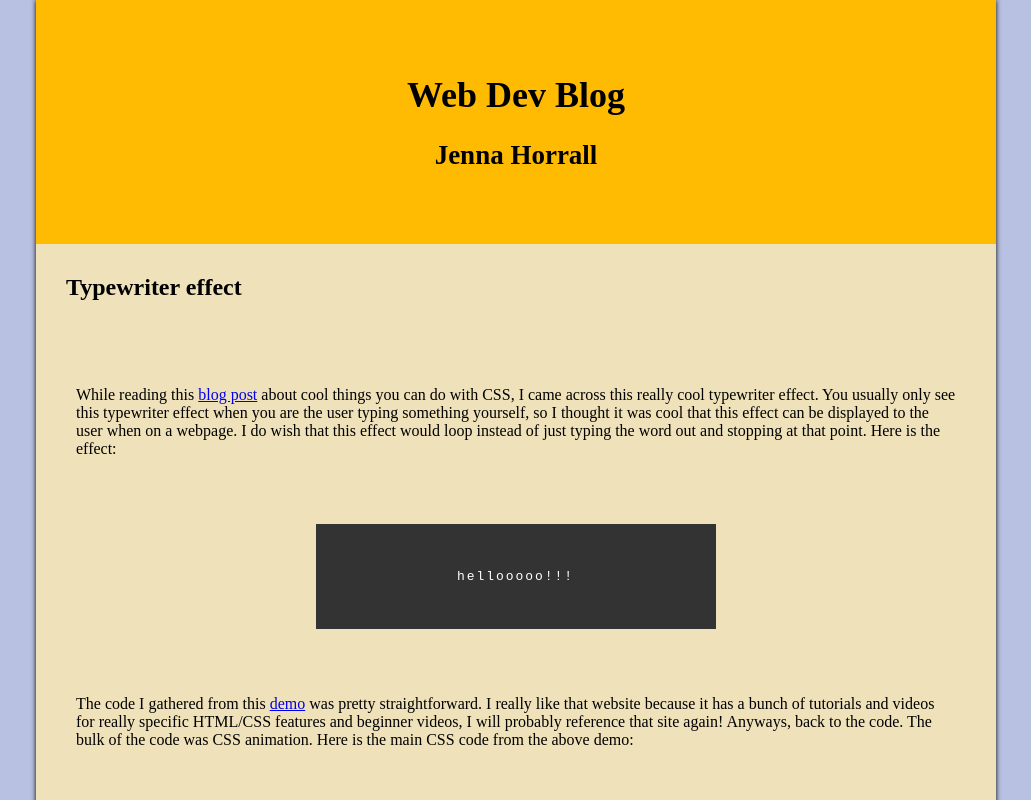
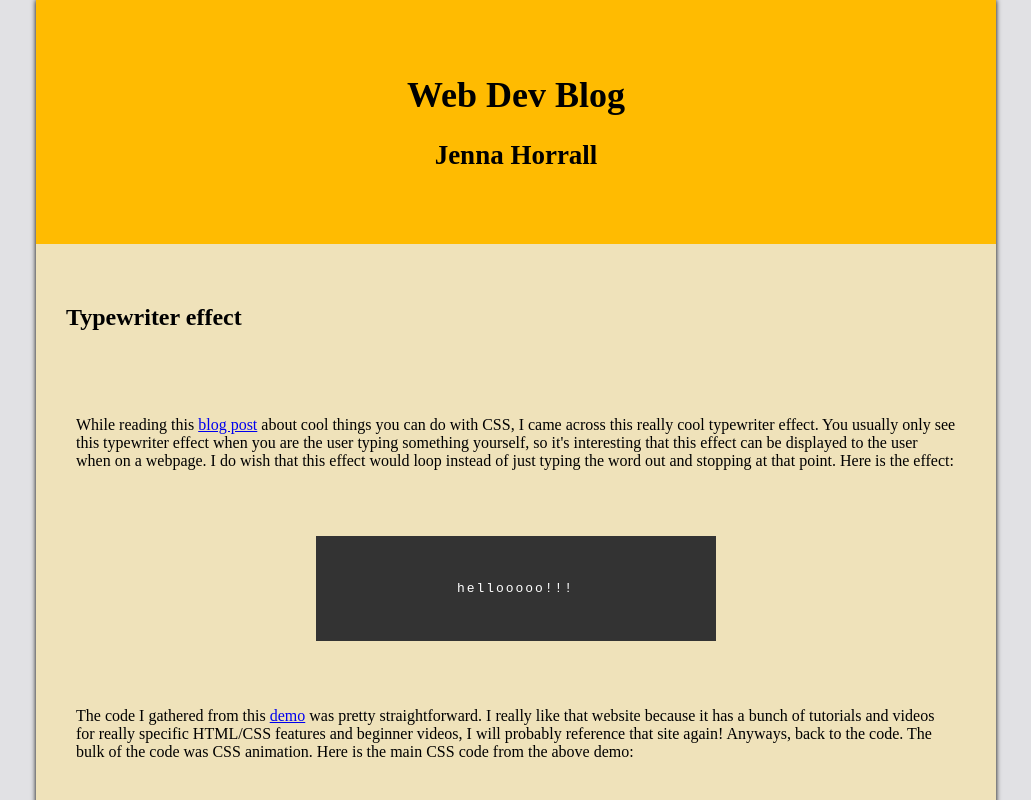
Before and after one commit to jennahorrall/347blog, a plain HTML site: page blog1.html in a window 1280 px wide. Shown: the top 800 px of the page, without its empty margins (124-1155 px from the left). Drawn offline with Linux system fonts and the light colour scheme.

Commit message:
small touch ups

```diff
--- a/blog1.html
+++ b/blog1.html
@@ -3,9 +3,10 @@
 <head>
     <meta charset="UTF-8">
     <meta name="viewport" content="width=device-width, initial-scale=1.0">
-    <title>Web Dev Blog</title>
+    <title>Web Dev Blog 1</title>
     <link rel="stylesheet" href="css/style.css">
 </head>
+
 <body>
     <div id="main-col">
         <header>
@@ -16,18 +17,26 @@
             <h2>Typewriter effect</h2>
         </div>
         <div id="main-text">
-            <p id="p1">While reading this <a href="https://www.freelancer.com/articles/web-development/css-tips-and-tricks"target="_blank">blog post</a>
-            about cool things you can do with CSS, I came across this really cool typewriter effect. You usually only see this typewriter effect
-            when you are the user typing something yourself, so I thought it was cool that this effect can be displayed to the user when on a webpage.
-            I do wish that this effect would loop instead of just typing the word out and stopping at that point. Here is the effect:</p>
+            <p id="p1">While reading this <a
+                    href="https://www.freelancer.com/articles/web-development/css-tips-and-tricks" target="_blank">blog
+                    post</a>
+                about cool things you can do with CSS, I came across this really cool typewriter effect. You usually
+                only see this typewriter effect
+                when you are the user typing something yourself, so it's interesting that this effect can be
+                displayed to the user when on a webpage.
+                I do wish that this effect would loop instead of just typing the word out and stopping at that point.
+                Here is the effect:</p>
             <div id="background">
                 <div class="typewriter">
                     <p>hellooooo!!!</p>
                 </div>
             </div>
-            <p id="p2"> The code I gathered from this <a href="https://css-tricks.com/snippets/css/typewriter-effect/"target="_blank">demo</a>
-                was pretty straightforward. I really like that website because it has a bunch of tutorials and videos for
-                really specific HTML/CSS features and beginner videos, I will probably reference that site again! Anyways, back to the
+            <p id="p2"> The code I gathered from this <a href="https://css-tricks.com/snippets/css/typewriter-effect/"
+                    target="_blank">demo</a>
+                was pretty straightforward. I really like that website because it has a bunch of tutorials and videos
+                for
+                really specific HTML/CSS features and beginner videos, I will probably reference that site again!
+                Anyways, back to the
                 code. The bulk of the code was CSS animation. Here is the main CSS code from the above demo:</p>
             <div>
                 <pre class="css-code-snippet">
@@ -69,36 +78,52 @@
                 </pre>
             </div>
             <p id="p3">
-                The first background selector is aimed at the black background portion. It adds some padding, sets the width, margins,
-                and centers the element. The second selector is aimed at the typewriter class which is located within the background
+                The first background selector is aimed at the black background portion. It adds some padding, sets the
+                width, margins,
+                and centers the element. The second selector is aimed at the typewriter class which is located within
+                the background
                 div element in the HTML code.
 
-                I did some further research on the animation and overflow tags because these were both new to me and the demo did not
+                I did some further research on the animation and overflow tags because these were both new to me and the
+                demo did not
                 go into detail about them. According to this
-                <a href="https://www.w3schools.com/cssref/pr_pos_overflow.asp"target="_blank">doc</a> on w3schools,
-                <b>the overflow property "specifies what should happen if content overflows an element's box."</b> This propoerty ensures that the
+                <a href="https://www.w3schools.com/cssref/pr_pos_overflow.asp" target="_blank">doc</a> on w3schools,
+                <b>the overflow property "specifies what should happen if content overflows an element's box."</b> This
+                propoerty ensures that the
                 text does not show until the cursor moves past it.
             </p>
-            <p id= "p4">
+            <p id="p4">
                 The animation tag was definitely new to me so I was excited to explore
-                this one. After looking through this <a href="https://www.w3schools.com/cssref/css3_pr_animation.asp"target="_blank">doc</a>
-                about CSS animations, I learned that there are actually two different animations under the 'main' animation property in this demo.
-                <b>The final animation in the typewriter effect is a combination of both the typing and blink-caret effect. </b>
-                The <a href="https://www.w3schools.com/cssref/css3_pr_animation-keyframes.asp"target="_blank">keyframes</a>
-                sections are actually rules, not selectors which I have been used to. Keyframes specify the code of the animation,
-                or where on the screen the animation moves and at what point. For example, the 'typing' animation moves from
+                this one. After looking through this <a href="https://www.w3schools.com/cssref/css3_pr_animation.asp"
+                    target="_blank">doc</a>
+                about CSS animations, I learned that there are actually two different animations under the 'main'
+                animation property in this demo.
+                <b>The final animation in the typewriter effect is a combination of both the typing and blink-caret
+                    effect. </b>
+                The <a href="https://www.w3schools.com/cssref/css3_pr_animation-keyframes.asp"
+                    target="_blank">keyframes</a>
+                sections are actually rules, not selectors which I have been used to. Keyframes specify the code of the
+                animation,
+                or where on the screen the animation moves and at what point. For example, the 'typing' animation moves
+                from
                 width 0 (of the element with the class typewriter) to width 100%, meaning the end of the element.
             </p>
-            <p id= "p5">
-                I really enjoyed learning about this cool feature, mostly because I haven't learned about CSS animations yet. For some reason
+            <p id="p5">
+                I really enjoyed learning about this cool feature, mostly because I haven't learned about CSS animations
+                yet. For some reason
                 I always associated animations with JavaScript, I'm not sure why. I would like to acknowledge
-                this <a href="https://www.youtube.com/watch?v=a0ob5OTpNI4&feature=youtu.be"target="_blank">lecture video</a>
+                this <a href="https://www.youtube.com/watch?v=a0ob5OTpNI4&feature=youtu.be" target="_blank">lecture
+                    video</a>
                 as I learned how to set up the monocolumn UI layout that I will be using for this blog.
             </p>
-            <p id= "p6">
+            <p id="p6">
                 <b>...until next week! :)</b>
+            </p>
+            <p id= "back-to-main">
+                <a href="index.html">Return to Home Page</a>
             </p>
         </div>
     </div>
 </body>
+
 </html>
--- a/css/style.css
+++ b/css/style.css
@@ -1,14 +1,13 @@
 body {
-    background-color: #b9c1e2;
+    background-color: #e1e1e4;
     margin: 0;
     color: black;
 }
 
 #main-col {
-    background-color:#efe2ba;
+    background-color: #efe2ba;
     width: 960px;
     min-height: 100vh;
-    text-align: center;
     margin: 0 auto;
     box-shadow: 0 0 5px black;
     box-sizing: border-box;
@@ -19,9 +18,8 @@ header {
     color: black;
     text-align: center;
     padding-bottom: 50px;
-    background-color:	#ffbb01;
+    background-color: #ffbb01;
     padding-top: 50px;
-    margin-top: 0;
 }
 
 #intro-text {
@@ -37,7 +35,7 @@ header {
 }
 
 #topic-header {
-    padding-top: 10px;
+    padding-top: 40px;
     padding-left: 30px;
     text-align: left;
 }
@@ -65,6 +63,7 @@ header {
 }
 
 /* demo css code */
+
 .typewriter {
     color: #fff;
     font-family: monospace;
@@ -73,20 +72,27 @@ header {
     white-space: nowrap;
     margin: 0 auto;
     letter-spacing: .15em;
-  animation:
-    typing 3.5s steps(30, end),
-    blink-caret .5s step-end infinite;
+    animation: typing 3.5s steps(30, end), blink-caret .5s step-end infinite;
 }
 
 @keyframes typing {
-  from { width: 0 }
-  to { width: 100% }
+    from {
+        width: 0
+    }
+    to {
+        width: 100%
+    }
 }
 
 @keyframes blink-caret {
-  from, to { border-color: transparent }
-  50% { border-color: orange }
+    from, to {
+        border-color: transparent
     }
+    50% {
+        border-color: orange
+    }
+}
+
 /* end demo code */
 
 #p2 {
@@ -109,7 +115,12 @@ header {
 #p6 {
     text-align: center;
     padding: 25px;
-    padding-bottom: 100px;
+    padding-bottom: 20px;
     font: sans-serif;
     font-size: 25px;
 }
+
+#back-to-main {
+    text-align: center;
+    padding-bottom: 30px;
+}
```
Also changed, not shown: index.html (+3 -0 lines). Lines whose indentation alone changed are shown as unchanged.
